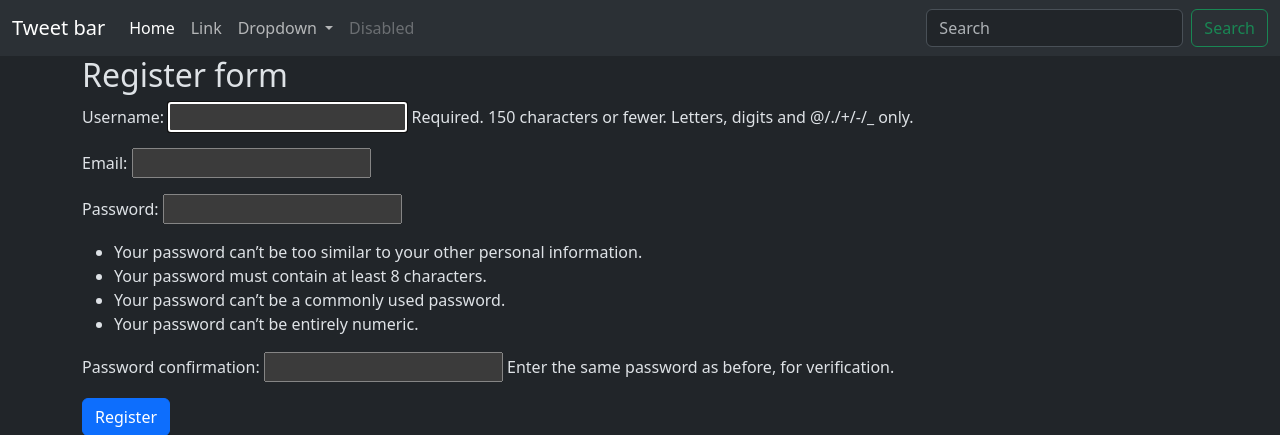
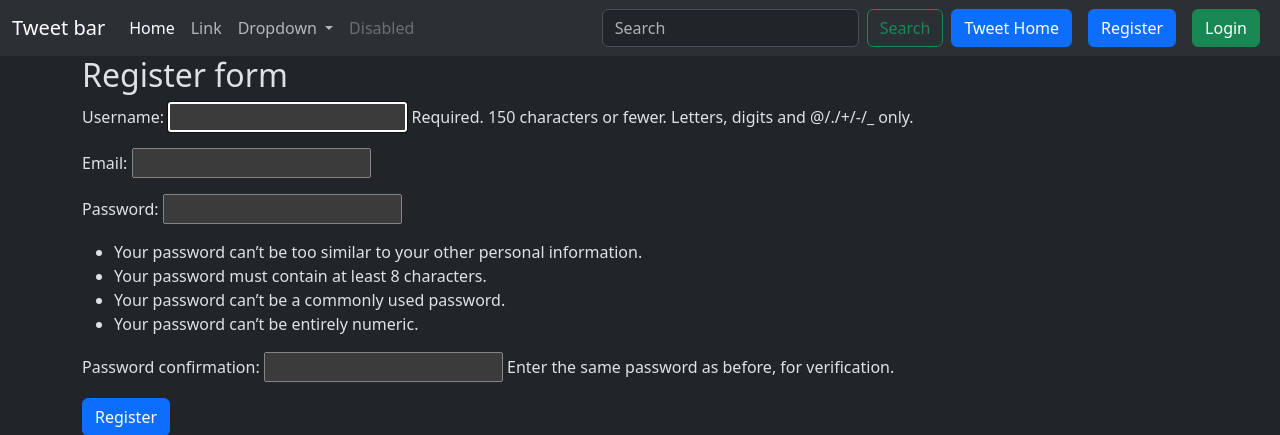
Before and after one commit to Rahulvishwakarma19/DjangoProject, a Django app: page /tweet/register/ in a window 1280 px wide. Shown: the top 435 px of the page. Run offline with Django 3.2, Linux system fonts and the light colour scheme.

Commit message:
update layout

```diff
--- a/chaiheadq/templates/layout.html
+++ b/chaiheadq/templates/layout.html
@@ -46,6 +46,17 @@
               <input class="form-control me-2" type="search" placeholder="Search" aria-label="Search">
               <button class="btn btn-outline-success" type="submit">Search</button>
             </form>
+            <a href="{% url 'tweet_list' %}" class="btn btn-primary mx-2">Tweet Home</a>
+            {% if user.is_authenticated %}
+            <form method="post" action="{% url 'logout' %}">
+              {% csrf_token %}
+              <button class="btn btn-danger" type="submit">Logout</button>
+            </form>
+            {% else %}
+            <a href="{% url 'register' %}" class="btn btn-primary mx-2">Register</a>
+            <a href="{% url 'login' %}" class="btn btn-success mx-2">Login</a>
+            {% endif %}
+
           </div>
         </div>
       </nav>
```
Also changed, not shown: chaiheadq/db.sqlite3.
